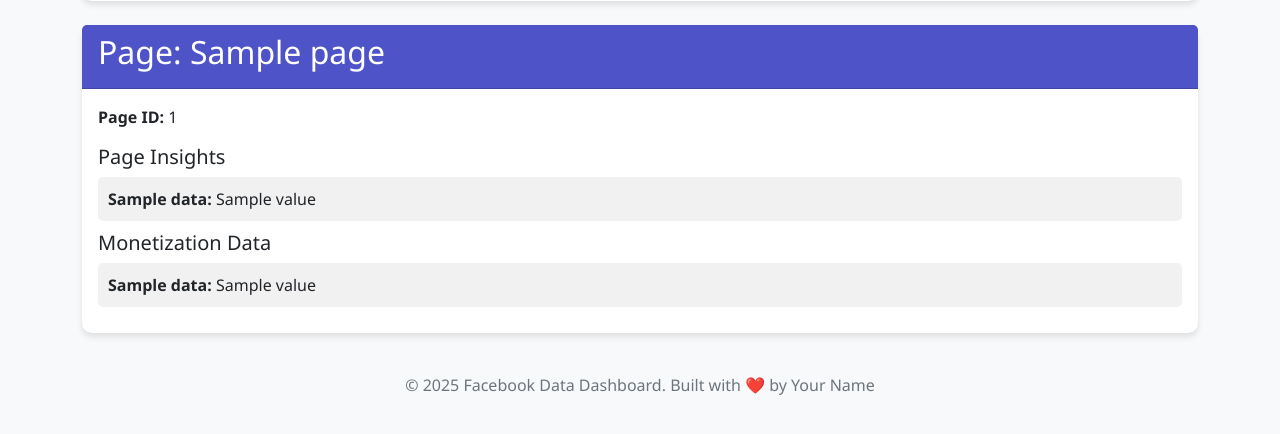
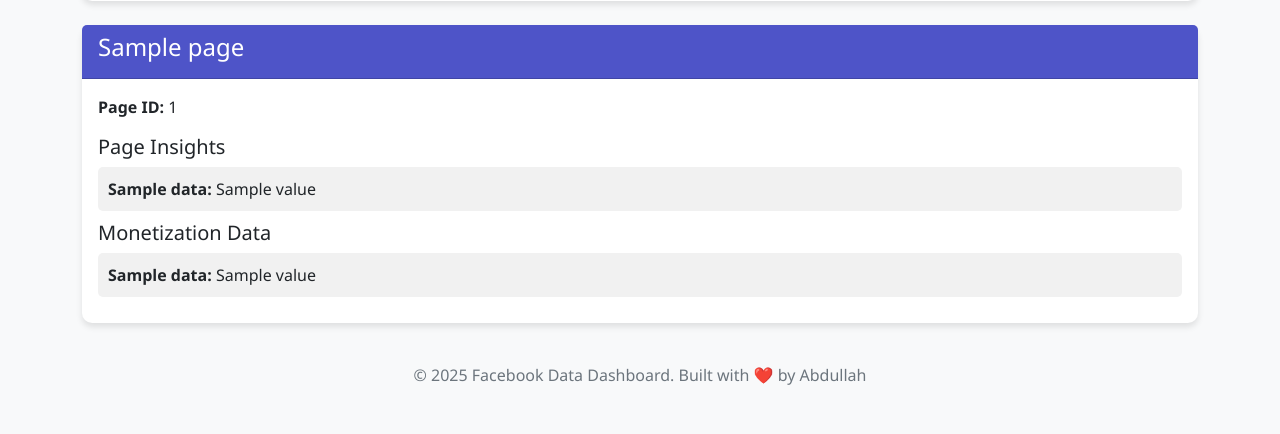
Before and after one commit to Abdullah-Rasheed/PIB-Grow, a Flask app: template templates/dashboard.html in a window 1280 px wide. Shown: the part 300-734 px from the top of the page. Run offline with Flask 3, Linux system fonts and the light colour scheme; the template is opened without the code that fills it: most values are stand-ins (such as "Sample title", 1, 10 or a date in 2020).

Commit message:
Update dashboard.html

```diff
--- a/templates/dashboard.html
+++ b/templates/dashboard.html
@@ -55,6 +55,12 @@
         .footer a:hover {
             text-decoration: underline;
         }
+        .page-card {
+            margin-bottom: 30px;
+        }
+        .page-name {
+            font-size: 1.5rem;
+        }
     </style>
 </head>
 <body>
@@ -74,18 +80,18 @@
         </div>
 
         {% for page in pages %}
-        <div class="page card mb-4">
+        <div class="page card mb-4 page-card">
             <div class="card-header">
-                <h2>Page: {{ page['page_name'] }}</h2>
+                <h2 class="page-name">{{ page['name'] }}</h2>
             </div>
             <div class="card-body">
-                <p><strong>Page ID:</strong> {{ page['page_id'] }}</p>
+                <p><strong>Page ID:</strong> {{ page['id'] }}</p>
 
                 <!-- Insights Section -->
                 {% if page.insights and 'error' in page.insights %}
-                    <p class="error-message">
+                <div class="error-message">
                     Error: {{ page.insights['error']['error_user_msg'] or page.insights['error']['message'] }}
-                    </p>
+                </div>
                 {% elif page.insights %}
                 <h5>Page Insights</h5>
                 {% for metric in page.insights.get('data', []) %}
@@ -94,14 +100,14 @@
                 </div>
                 {% endfor %}
                 {% else %}
-                    <p class="error-message">No insights data available.</p>
+                <div class="error-message">No insights data available.</div>
                 {% endif %}
 
                 <!-- Monetization Section -->
                 {% if page.monetization and 'error' in page.monetization %}
-                    <p class="error-message">
+                <div class="error-message">
                     Error: {{ page.monetization['error']['message'] }}
-                    </p>
+                </div>
                 {% elif page.monetization %}
                 <h5>Monetization Data</h5>
                 {% for monetization in page.monetization.get('data', []) %}
@@ -110,7 +116,7 @@
                 </div>
                 {% endfor %}
                 {% else %}
-                    <p class="error-message">No monetization data available.</p>
+                <div class="error-message">No monetization data available.</div>
                 {% endif %}
             </div>
         </div>
@@ -118,7 +124,7 @@
     </div>
 
     <div class="footer">
-        <p>&copy; 2025 Facebook Data Dashboard. Built with ❤️ by Your Name</p>
+        <p>&copy; 2025 Facebook Data Dashboard. Built with ❤️ by Abdullah</p>
     </div>
 
     <script src="https://cdn.jsdelivr.net/npm/bootstrap@5.3.0/dist/js/bootstrap.bundle.min.js"></script>
```
Lines whose indentation alone changed are shown as unchanged.
